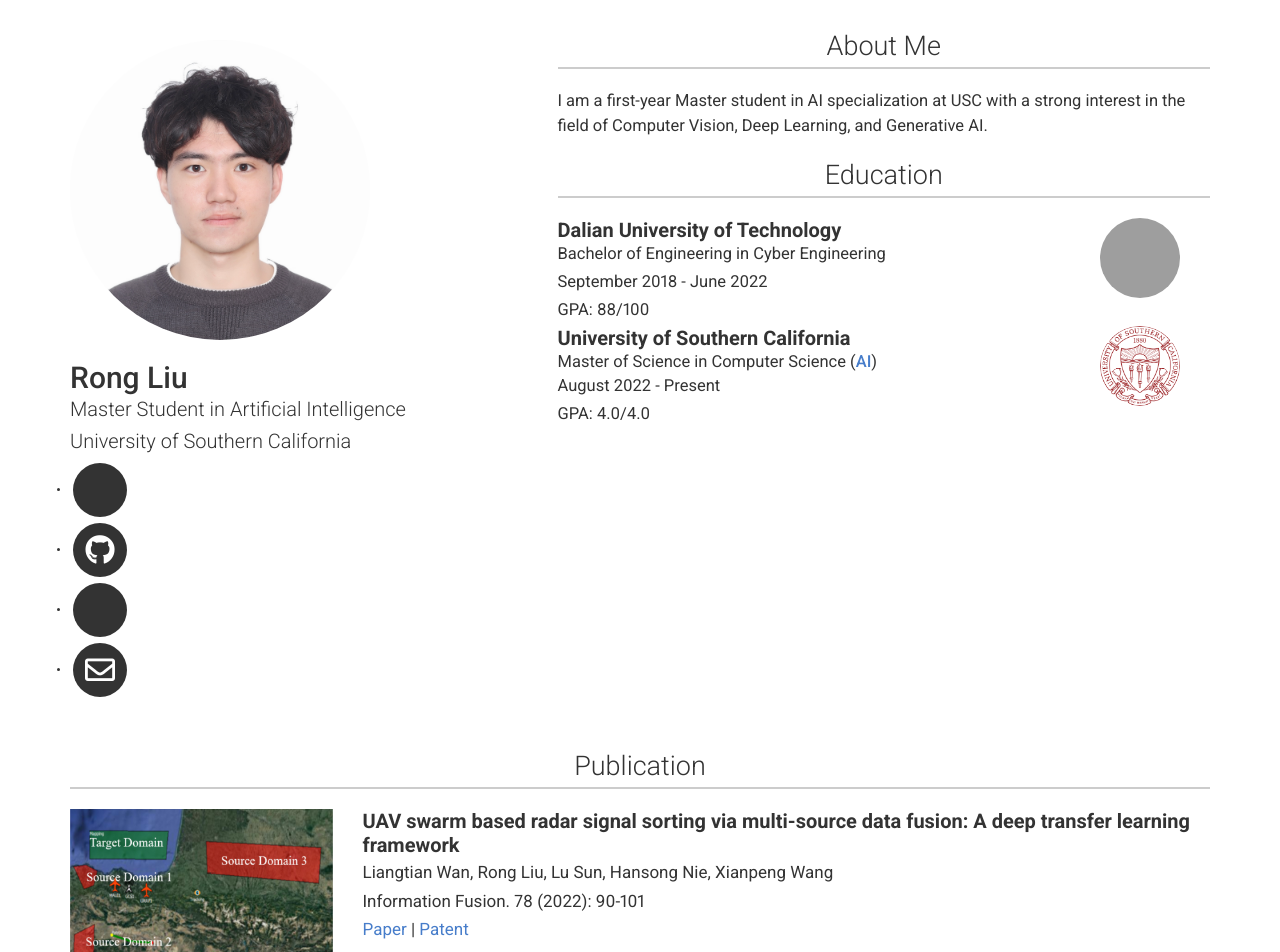
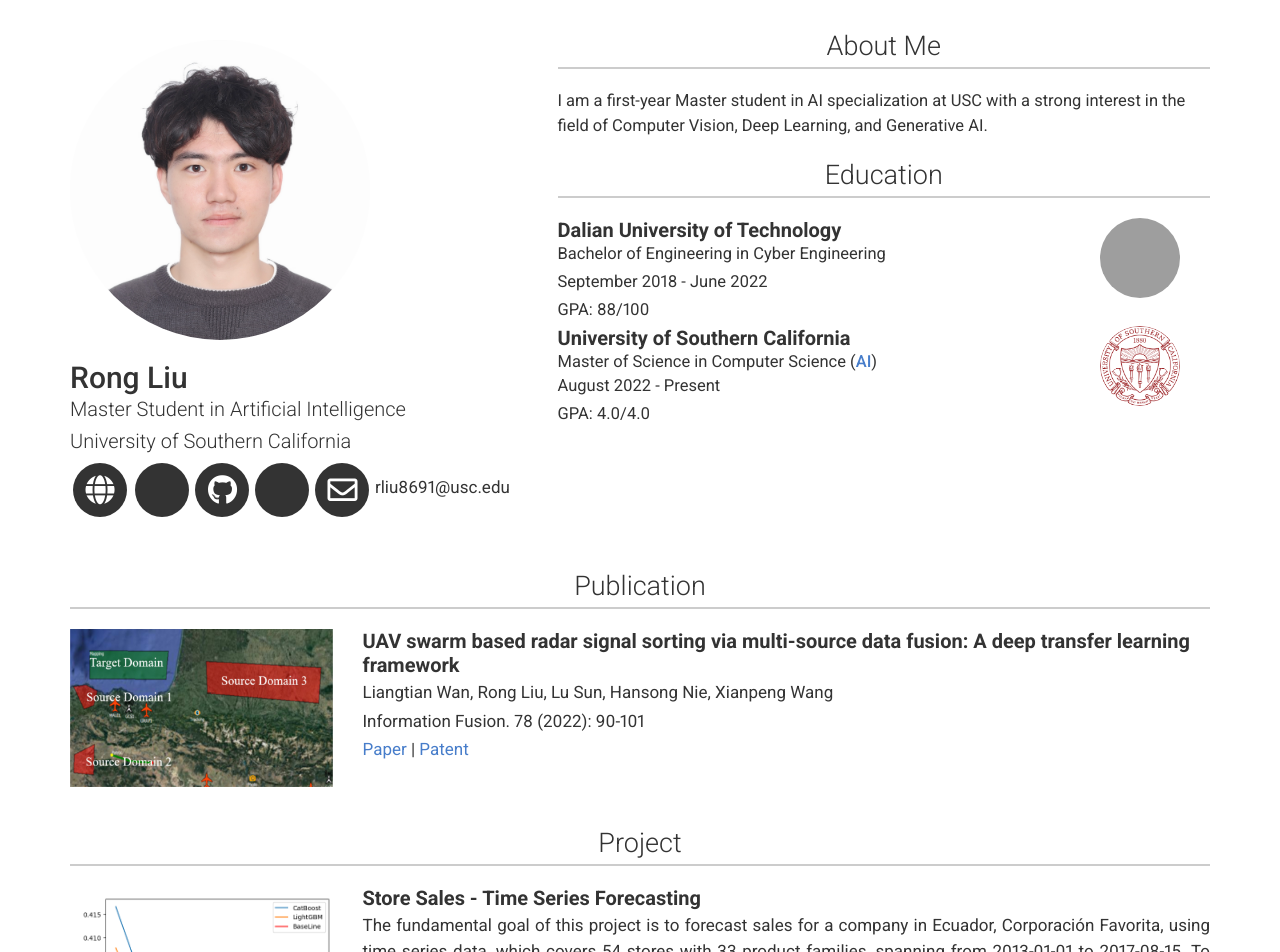
Before and after one commit to RongLiu-Leo/rongliu-leo.github.io, a Jekyll site: the page built from index.md, in a window 1280 px wide. Shown: the top 952 px of the page. Built offline with Jekyll 4.4.1, drawn with Linux system fonts in a browser that asks for light colours; nearby versions of some CDN libraries; a style sheet for code colours, icons or effects is not loaded; grey boxes are pictures that could not be loaded.

Commit message:
Update icons.scss

```diff
--- a/_sass/icons.scss
+++ b/_sass/icons.scss
@@ -2,16 +2,16 @@
   background: rgba(0, 0, 0, 0.025);
 }
 
-// li {
-//   display: inline-block;
-// }
-
-li.only-print {
-  display: none;
-  @media print {
-    display: inline-block;
+ul.icons li {
+  display: inline-block;
+  .only-print {
+    display: none;
+    @media print {
+      display: inline-block;
+    }
   }
 }
+
 
 ul.icons a {
   -moz-transition: background-color 0.25s ease-in-out;
```
